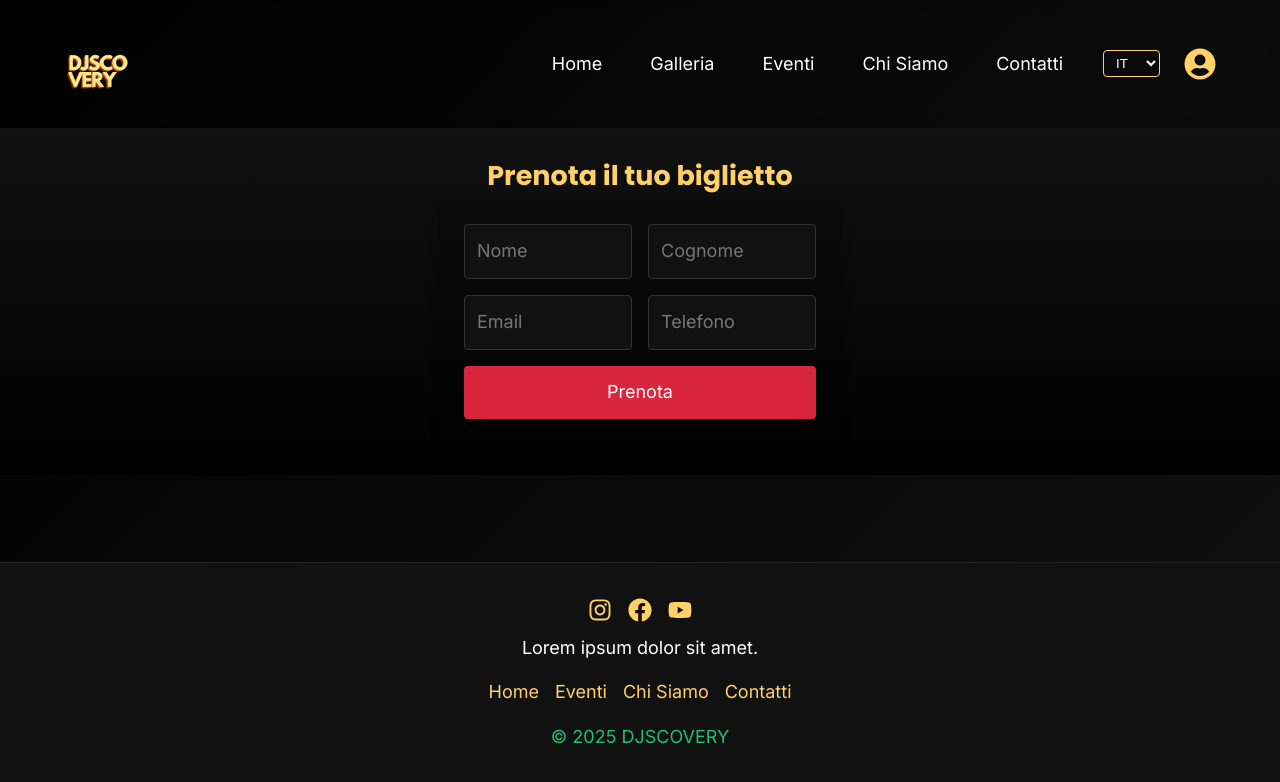
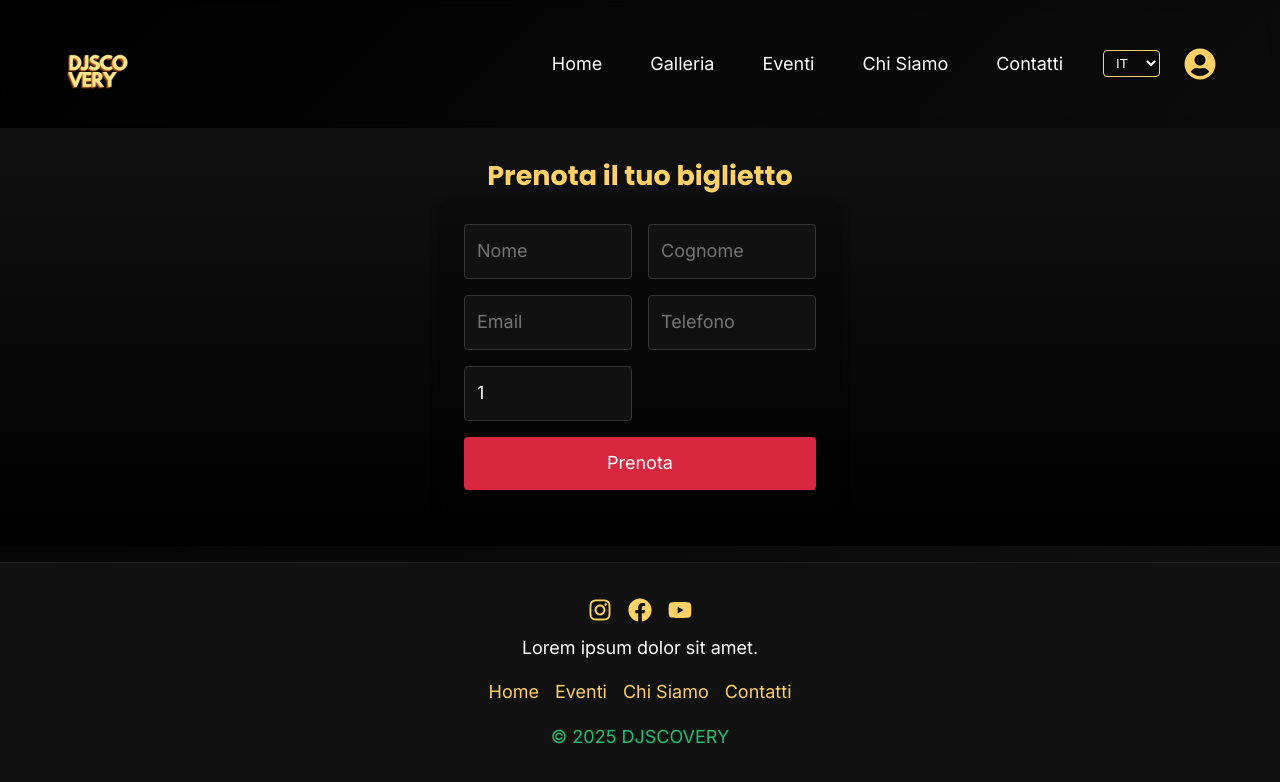
Before and after one commit to DanieleGelsomino/djscovery, a React (Vite) app: page /prenota in a window 1280 px wide. Shown: the top 782 px of the page. Built offline with nearby package versions, Linux system fonts and the light colour scheme; no server answers.

Commit message:
Add quantity field to ticket booking

```diff
--- a/src/components/TicketBookingForm.jsx
+++ b/src/components/TicketBookingForm.jsx
@@ -69,21 +69,26 @@ const TicketBookingForm = () => {
     cognome: '',
     email: '',
     telefono: '',
+    quantity: 1,
   });
   const [loading, setLoading] = useState(false);
   const { t } = useLanguage();
   const { showToast } = useToast();
 
   const handleChange = (e) => {
-    setFormData({ ...formData, [e.target.name]: e.target.value });
+    const { name, value } = e.target;
+    setFormData({
+      ...formData,
+      [name]: name === 'quantity' ? Number(value) : value,
+    });
   };
 
   const validateEmail = (email) => /\S+@\S+\.\S+/.test(email);
 
   const handleSubmit = async (e) => {
     e.preventDefault();
-    const { nome, cognome, email, telefono } = formData;
-    if (!nome || !cognome || !email || !telefono) {
+    const { nome, cognome, email, telefono, quantity } = formData;
+    if (!nome || !cognome || !email || !telefono || !quantity) {
       showToast(t('booking.required'), 'error');
       return;
     }
@@ -93,9 +98,9 @@ const TicketBookingForm = () => {
     }
     setLoading(true);
     try {
-      await sendBooking({ ...formData, eventId });
+      await sendBooking({ ...formData, quantity: Number(quantity), eventId });
       showToast(t('booking.success'), 'success');
-      setFormData({ nome: '', cognome: '', email: '', telefono: '' });
+      setFormData({ nome: '', cognome: '', email: '', telefono: '', quantity: 1 });
     } catch (err) {
       showToast(t('booking.error'), 'error');
     } finally {
@@ -137,6 +142,15 @@ const TicketBookingForm = () => {
             onChange={handleChange}
             required
           />
+          <Input
+            type="number"
+            name="quantity"
+            min="1"
+            placeholder={t('booking.quantity')}
+            value={formData.quantity}
+            onChange={handleChange}
+            required
+          />
           <Button type="submit" disabled={loading}>
             {t('booking.book')}
           </Button>
--- a/src/locales/en.json
+++ b/src/locales/en.json
@@ -58,6 +58,7 @@
     "surname": "Last Name",
     "email": "Email",
     "phone": "Phone",
+    "quantity": "Quantity",
     "book": "Book",
     "required": "All fields are required",
     "invalid_email": "Invalid email",
--- a/src/locales/it.json
+++ b/src/locales/it.json
@@ -58,6 +58,7 @@
     "surname": "Cognome",
     "email": "Email",
     "phone": "Telefono",
+    "quantity": "Quantità",
     "book": "Prenota",
     "required": "Tutti i campi sono obbligatori",
     "invalid_email": "Email non valida",
--- a/src/mockApi.js
+++ b/src/mockApi.js
@@ -192,9 +192,9 @@ export const mockSendBooking = async (data) => {
   if (data.eventId) {
     const eventIndex = mockEvents.findIndex((e) => e.id === data.eventId);
     if (eventIndex !== -1) {
-      const bookingsForEvent = mockBookings.filter(
-        (b) => b.eventId === data.eventId
-      ).length;
+      const bookingsForEvent = mockBookings
+        .filter((b) => b.eventId === data.eventId)
+        .reduce((sum, b) => sum + (b.quantity || 1), 0);
       const event = mockEvents[eventIndex];
       if (event.capacity && bookingsForEvent >= event.capacity) {
         mockEvents[eventIndex] = { ...event, soldOut: true };
```
Also changed, not shown: 2 other files (tests, documents, lock files or other folders).
